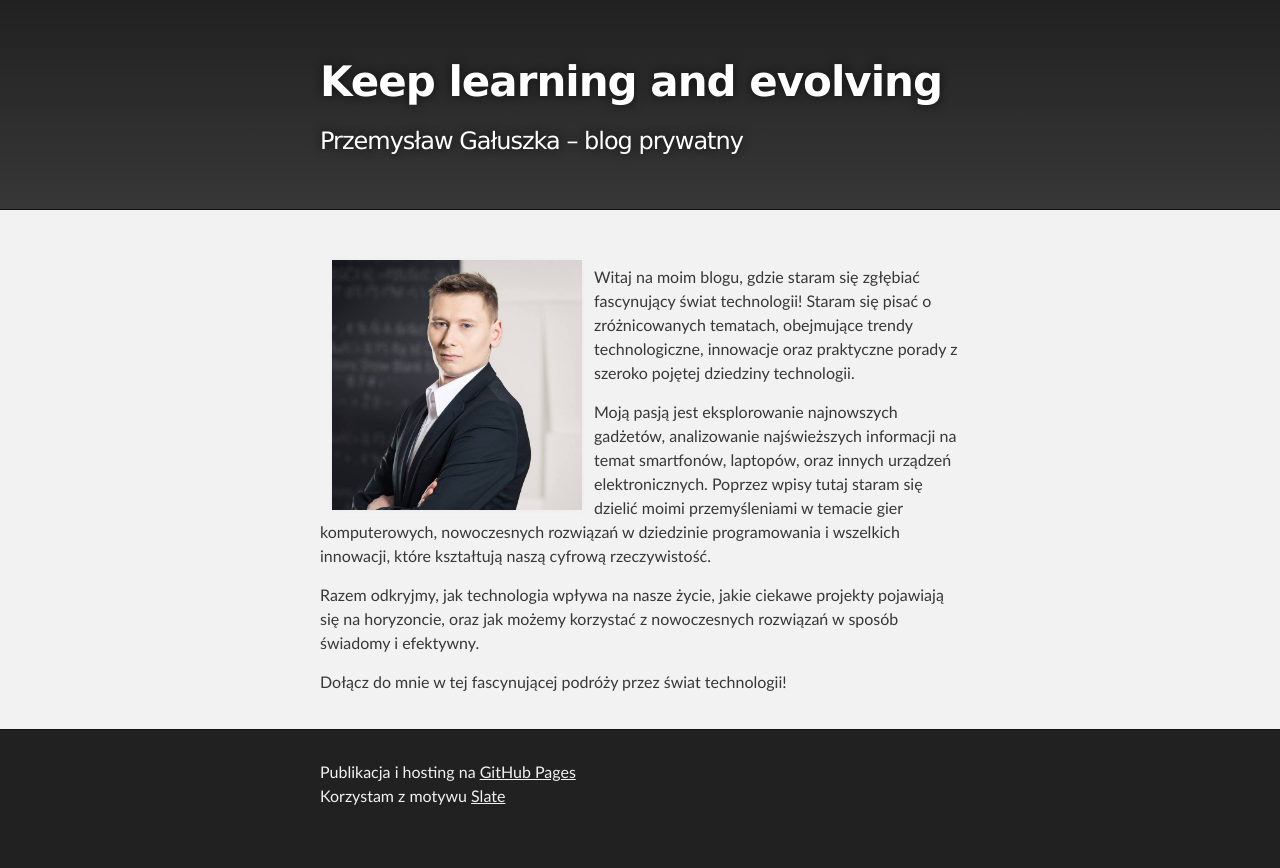
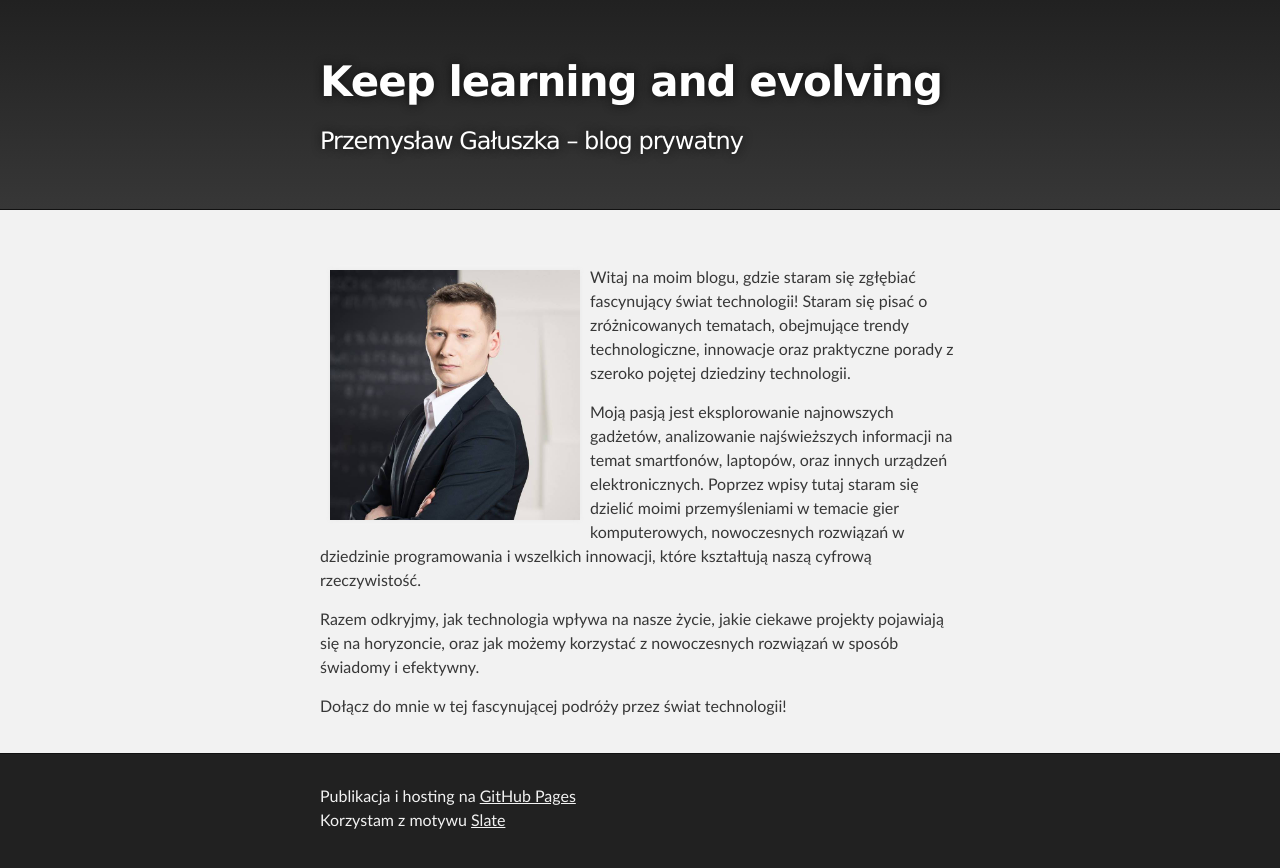
Before and after one commit to pgaluszka/pgaluszka.github.io, a Jekyll site: the page built from index.md, in a window 1280 px wide. Shown: the top 868 px of the page. Built offline with Jekyll 4.4.1, drawn with Linux system fonts in a browser that asks for light colours.

Commit message:
Update index.md

```diff
--- a/index.md
+++ b/index.md
@@ -2,7 +2,7 @@
 layout: default
 ---
 
-<img src="assets/photo.jpg" alt="..." width=250 height=250 style="float:left;margin:0px 12px" >
+<img src="assets/photo.jpg" alt="..." width=250 height=250 style="float:left;margin:10px" >
 
 Witaj na moim blogu, gdzie staram się zgłębiać fascynujący świat technologii! Staram się pisać o zróżnicowanych tematach, obejmujące trendy technologiczne, innowacje oraz praktyczne porady z szeroko pojętej dziedziny technologii.
 
```
